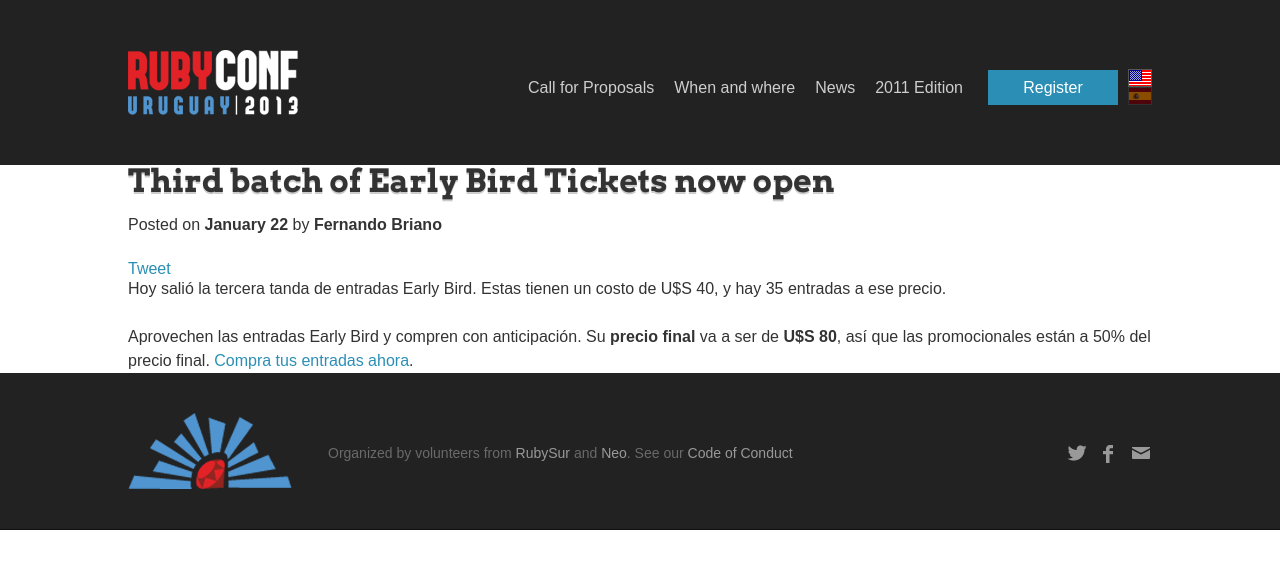
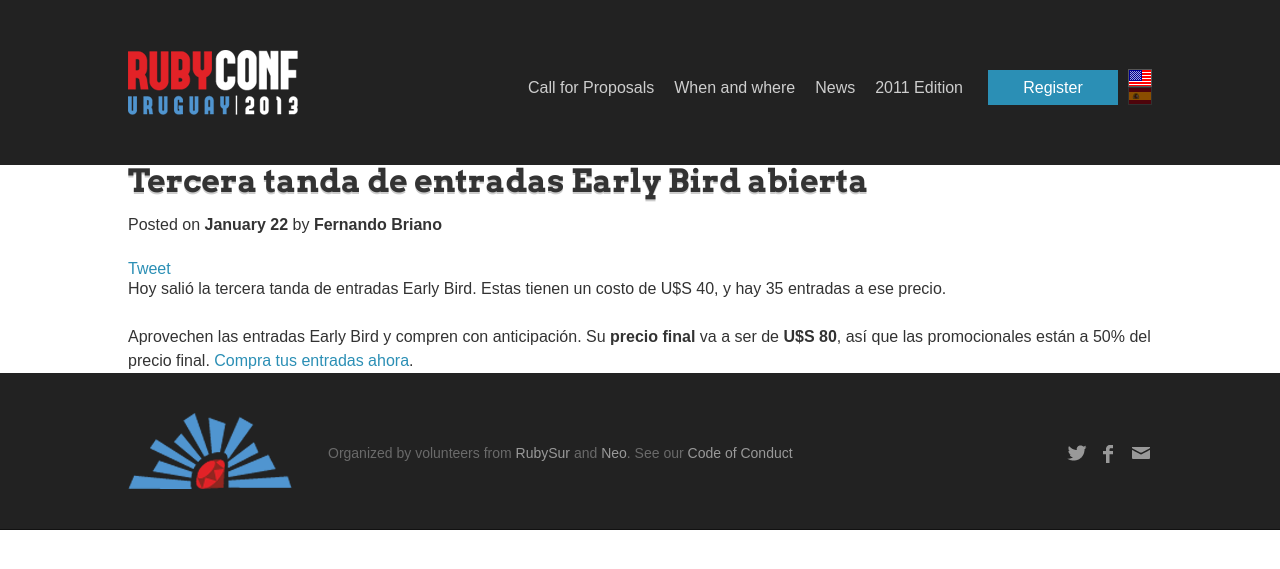
Before and after one commit to rubyconfuruguay/rubyconfuruguay-2013, a Jekyll site: the page built from _posts/2013-01-22-third-batch-of-early-bird-tickets-now-open-es.markdown, in a window 1280 px wide. Shown: the top 569 px of the page. Built offline with Jekyll 4.4.1, drawn with Linux system fonts in a browser that asks for light colours; nearby versions of some CDN libraries; Markdown is read by kramdown in place of the engine named in the settings; comment, search, counter and statistics services are not loaded.

Commit message:
Fixed title in Spanish

```diff
--- a/_posts/2013-01-22-third-batch-of-early-bird-tickets-now-open-es.markdown
+++ b/_posts/2013-01-22-third-batch-of-early-bird-tickets-now-open-es.markdown
@@ -1,6 +1,6 @@
 ---
 layout: post
-title: Third batch of Early Bird Tickets now open
+title: Tercera tanda de entradas Early Bird abierta
 lang: es
 author: Fernando Briano
 ---
```
